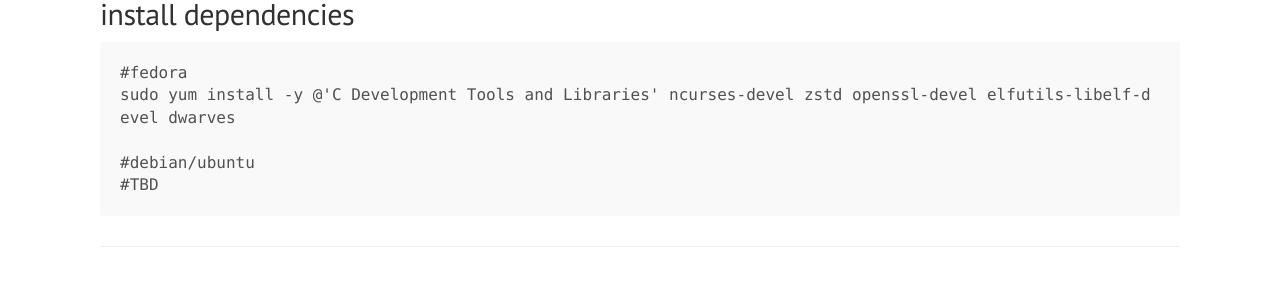
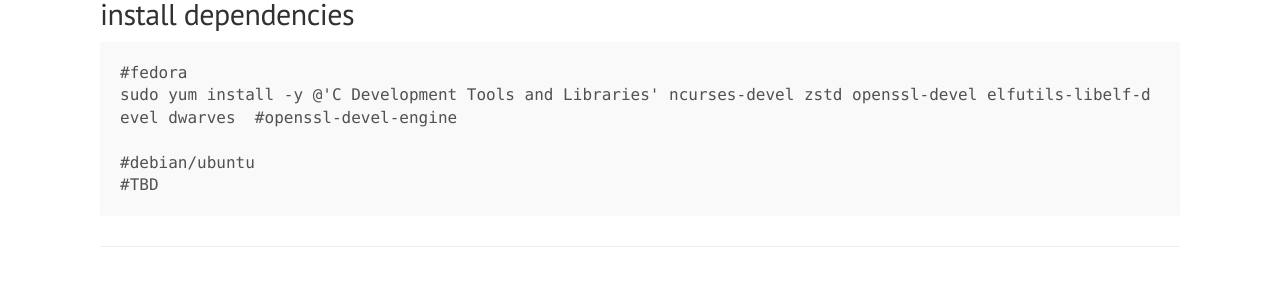
Before and after one commit to tcler/tcler.github.io, a Jekyll site: the page built from _posts/2024-01-12-compile-linux-upstream-kernel.md, in a window 1280 px wide. Shown: the part 436-720 px from the top of the page. Built offline with Jekyll 4.4.1, drawn with Linux system fonts in a browser that asks for light colours.

Commit message:
Update 2024-01-12-compile-linux-upstream-kernel.md

````diff
--- a/_posts/2024-01-12-compile-linux-upstream-kernel.md
+++ b/_posts/2024-01-12-compile-linux-upstream-kernel.md
@@ -9,7 +9,7 @@
 ## install dependencies
 ```
 #fedora
-sudo yum install -y @'C Development Tools and Libraries' ncurses-devel zstd openssl-devel elfutils-libelf-devel dwarves
+sudo yum install -y @'C Development Tools and Libraries' ncurses-devel zstd openssl-devel elfutils-libelf-devel dwarves  #openssl-devel-engine
 
 #debian/ubuntu
 #TBD
````
